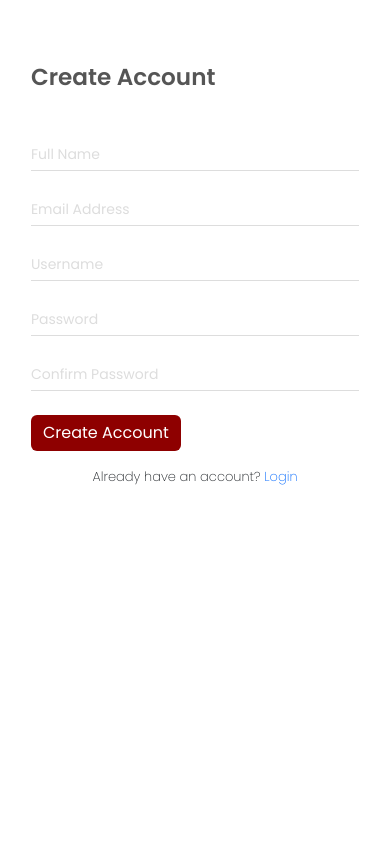
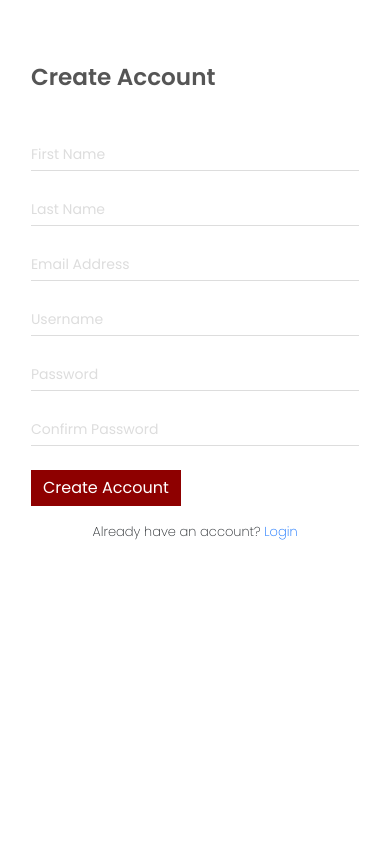
Before and after one commit to Echezonac/spitz-official, a Django app: page /signup/ in a window 390 px wide. Run offline with Django 4.2, Linux system fonts and the light colour scheme.

Commit message:
implemented login and signup function

```diff
--- a/templates/base.html
+++ b/templates/base.html
@@ -26,6 +26,10 @@
     <link rel="shortcut icon" href="{% static 'img/favicon.png' %}" type="image/x-icon">
     <meta name="keywords"
         content="{% block keywords %}users, spitz, location, stay, active, real, only, ensure, private, identity, blog,event, secret, review, social, network, chat, data{% endblock %}">
+
+    <script src="https://cdnjs.cloudflare.com/ajax/libs/jquery/3.6.0/jquery.min.js"
+        integrity="sha512-894YE6QWD5I59HgZOGReFYm4dnWc1Qt5NtvYSaNcOP+u1T9qYdvdihz0PPSiiqn/+/3e7Jo4EaG7TubfWGUrMQ=="
+        crossorigin="anonymous" referrerpolicy="no-referrer"></script>
     <style>
         * {
             padding: 0px;
@@ -42,8 +46,8 @@
     {% block main %}
     {% endblock %}
     <script src="https://cdn.jsdelivr.net/npm/bootstrap@5.2.0-beta1/dist/js/bootstrap.bundle.min.js"
-        integrity="sha384-pprn3073KE6tl6bjs2QrFaJGz5/SUsLqktiwsUTF55Jfv3qYSDhgCecCxMW52nD2"
-        crossorigin="anonymous"></script>
+        integrity="sha384-pprn3073KE6tl6bjs2QrFaJGz5/SUsLqktiwsUTF55Jfv3qYSDhgCecCxMW52nD2" crossorigin="anonymous">
+    </script>
     <script src="{% static 'js/index.js' %}"></script>
 </body>
 
--- a/templates/pages/index.html
+++ b/templates/pages/index.html
@@ -461,7 +461,7 @@ secret, review, social,network, chat, data{% endblock %}
 </section>
 <!-- Large and Medium Screen UI End -->
 <!-- Small Screen Ui Start -->
-<section class="row" style="max-height: 100vh !important;height: 100vh !important; background-color: #CFD2CF;">
+<section class="row d-block d-md-none" style="max-height: 100vh !important;height: 100vh !important; background-color: #CFD2CF;">
   <!-- header start -->
   <div class="col-12 bg-light d-flex align-items-center justify-content-around px-3"
     style="max-height:7vh ;height: 7vh; ">
--- /dev/null
+++ b/user/forms.py
@@ -0,0 +1 @@
+from django import forms
--- a/user/templates/user/signup.html
+++ b/user/templates/user/signup.html
@@ -12,15 +12,18 @@
         </div>
         <div class="form-holder col bg-white py-5 px-3 px-lg-5">
             <div class="col-11 col-md-9 col-lg-8 mx-auto">
-                <h3 class="mt-3 mb-5 px-0"><b>Create Account</b></h3>
-                <form action="">
+                <h3 class="mt-3 mb-5 px-0" style="height: fit-content !important;"><b>Create Account</b></h3>
+                <form action="" method="post">
                     {% csrf_token %}
-                    <input type="text" class="form-control form-control-sm col-12 mb-4 px-0 border-0" placeholder="Full Name">
-                    <input type="email" class="form-control form-control-sm col-12 mb-4 px-0 border-0" placeholder="Email Address">
-                    <input type="text" class="form-control form-control-sm col-12 mb-4 px-0 border-0" placeholder="Username">
-                    <input type="password" class="form-control form-control-sm col-12 mb-4 px-0 border-0" placeholder="Password">
-                    <input type="password" class="form-control form-control-sm col-12 mb-4 px-0 border-0" placeholder="Confirm Password">
-                    <button type="submit" class="btn col-12 text-white fs-6">Create Account</button>
+                    <div class="d-block d-md-flex">
+                        <input type="text" name="first_name" class="form-control form-control-sm col mb-4 px-0 border-0 me-2" placeholder="First Name">
+                        <input type="text" name="last_name" class="form-control form-control-sm col mb-4 px-0 border-0" placeholder="Last Name">
+                    </div>
+                    <input type="email" name="email" class="form-control form-control-sm col-12 mb-4 px-0 border-0" placeholder="Email Address">
+                    <input type="text" name="username" class="form-control form-control-sm col-12 mb-4 px-0 border-0" placeholder="Username">
+                    <input type="password" name="password1" class="form-control form-control-sm col-12 mb-4 px-0 border-0" placeholder="Password">
+                    <input type="password" name="password2" class="form-control form-control-sm col-12 mb-4 px-0 border-0" placeholder="Confirm Password">
+                    <button type="submit" class="btn col-12 text-white fs-6 rounded-0">Create Account</button>
                 </form>
                 <p class="text-dark my-3 text-center">Already have an account? <a href="{% url 'login' %}" class="text-decoration-none">Login</a></p>
             </div>
--- a/user/urls.py
+++ b/user/urls.py
@@ -1,8 +1,9 @@
 from django.urls import path
+from django.contrib.auth import views as auth_views
 
-from .views import login, signup
+from .views import signup
 
 urlpatterns = [
     path('signup/', signup, name="signup"),
-    path('', login, name="login"),
+    path('', auth_views.LoginView.as_view(template_name='user/login.html'), name="login"),
 ]
--- a/user/views.py
+++ b/user/views.py
@@ -1,9 +1,32 @@
-from multiprocessing import context
-from django.shortcuts import render
+from django.shortcuts import render, redirect
+from django.contrib import messages
+from django.contrib.auth.models import User
+from django.contrib import auth
 
 
 # Create your views here.
 def signup(request):
+    if request.method == "POST":
+        username = request.POST['username']
+        first_name = request.POST['first_name']
+        last_name = request.POST['last_name']
+        email = request.POST['email']
+        password1 = request.POST['password1']
+        password2 = request.POST['password2']
+        if password1 == password2:
+            if User.objects.filter(email=email).exists() or User.objects.filter(username=username).exists():
+                messages.error(request, "Username or email already exists")
+                return redirect('register')
+            else:
+                user = User.objects.create_user(
+                    username=username, first_name=first_name, last_name=last_name, email=email, password=password1)
+                auth.login(request, user)
+                messages.success(request, "You have registered successfully")
+                return redirect('login')
+        else:
+            messages.error(request, "Passwords do not match")
+            return redirect('register')
+
     context = {}
 
     return render(request, 'user/signup.html', context)
```
Also changed, not shown: spitz/settings.py (+10 -0 lines), templates/partials/messages.html (added, +26 -0 lines), user/templates/user/login.html (+9 -6 lines).
